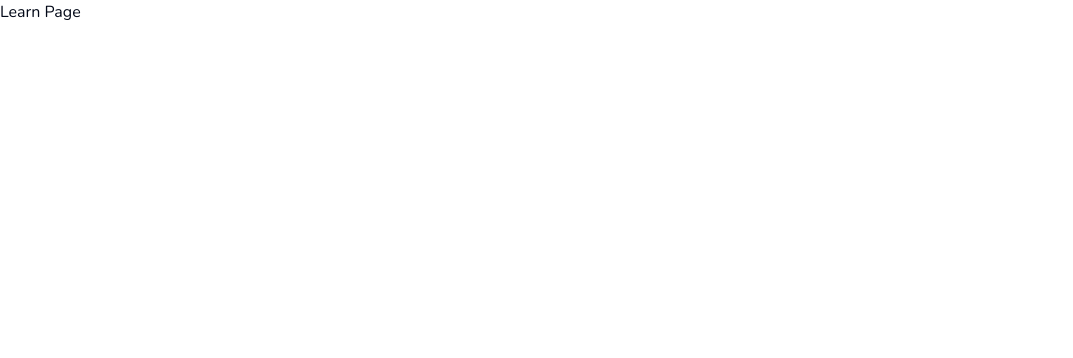
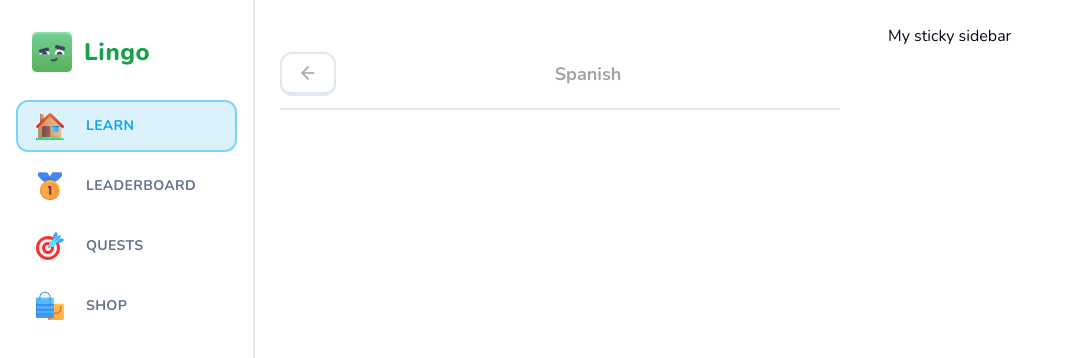
Before and after one commit to HarshitPandey1/lingo, a Next.js app: page /learn in a window 1280 px wide. Shown: the top 358 px of the page, without its empty margins (0-1073 px from the left). Built offline with nearby package versions, Linux system fonts and the light colour scheme.

Commit message:
third commit

```diff
--- a/app/(main)/layout.tsx
+++ b/app/(main)/layout.tsx
@@ -7,16 +7,15 @@ type Props={
 
 const MainLayout=({children,}:Props)=>{
     return (
-        <div>
-            {/* <MobileHeader />
+        <>
+            <MobileHeader />
             <Sidebar className="hidden lg:flex"/>
             <main className="lg:pl-[256px] h-full pt-[50px]lg:pt-0">
                 <div className="max-w-[1056px] mx-auto pt-6 h-full">
                     {children}
                 </div>
-            </main> */}
-            {children}
-        </div>
+            </main>
+        </>
     );
 };
 
--- a/app/(main)/learn/header.tsx
+++ b/app/(main)/learn/header.tsx
@@ -1,14 +1,23 @@
+import { Button } from "@/components/ui/button";
+import { ArrowLeft } from "lucide-react";
+import Link from "next/link";
+
 type Props={
     title:string;
 };
 
 export const Header=({title}:Props)=>{
-    return (
-        <div  className="sticky top-0 bg-white pb-3 lg:pt-[28px] flex items-center justify-between border-b-2 mb-5 text-neutral-400 lg:z-50">
-             <Link>
-                <Button></Button>
-             </Link>
-
+    return(
+        <div className="sticky top-0 bg-white pb-3 lg:pt-[28px] flex items-center justify-between border-b-2 mb-5 text-neutral-400 lg:z-50">
+            <Link href="/courses">
+                <Button>
+                    <ArrowLeft className="h-5 w-5 stroke-2 text-neutral-400" />
+                </Button>
+            </Link>
+            <h1 className="font-bold text-lg" >
+                {title}
+            </h1>
+            <div />
         </div>
     );
 };
--- a/app/(main)/learn/page.tsx
+++ b/app/(main)/learn/page.tsx
@@ -4,16 +4,13 @@ import { Header } from "./header";
 
 const LearnPage=()=>{
     return(
-        // <div className="flex flex-row-reverse gap-[48px] px-6">
-        //     <StickyWrapper>
-        //         My sticky sidebar
-        //     </StickyWrapper>
-        //     <FeedWrapper>
-        //         <Header title="Spanish"></Header>
-        //     </FeedWrapper>
-        // </div>
-        <div>
-            Learn Page
+        <div className="flex flex-row-reverse gap-[48px] px-6">
+            <StickyWrapper>
+                My sticky sidebar
+            </StickyWrapper>
+            <FeedWrapper>
+                <Header title="Spanish"></Header>
+            </FeedWrapper>
         </div>
     );
 };
--- a/components/sidebar.tsx
+++ b/components/sidebar.tsx
@@ -16,7 +16,7 @@ type Props = {
 
 export const Sidebar = ({ className }: Props) => {
     return (
-        <div className={cn("flex h-full lg:w-[255px] lg:fixed left=0 top-0 px-4 border-r-2 flex-col", className
+        <div className={cn("flex h-full lg:w-[255px] lg:fixed left-0 top-0 px-4 border-r-2 flex-col", className
         )}>
             <Link href="/learn">
                 <div className="pt-8 pl-4 pb-7 flex items-center gap-x-3">
--- a/components/sticky-wrapper.tsx
+++ b/components/sticky-wrapper.tsx
@@ -6,7 +6,7 @@ type Props={
 
 export const StickyWrapper=({children}:Props)=>{
     return(
-        <div className="hidden lg:block w-[260px] sticky self-end bottom-6">
+        <div className="hidden lg:block w-[368px] sticky self-end bottom-6">
             <div className="min-h-[calc(100vh-48px)] sticky top-6 flex flex-col gap-y-4">
                 {children}
             </div>
```
